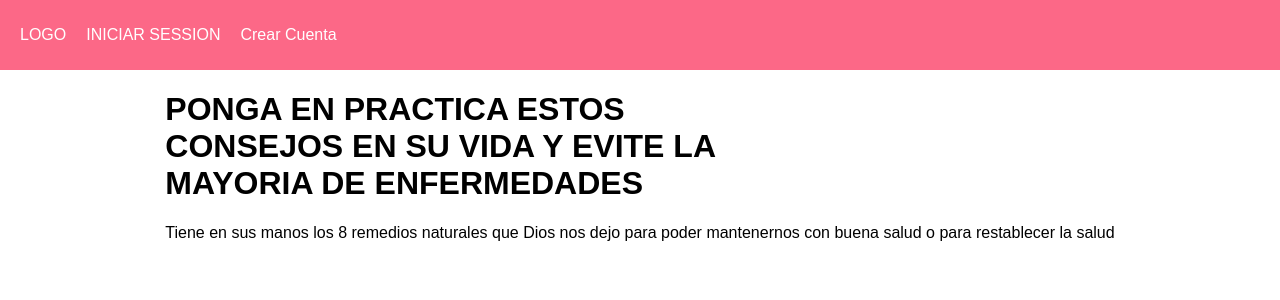
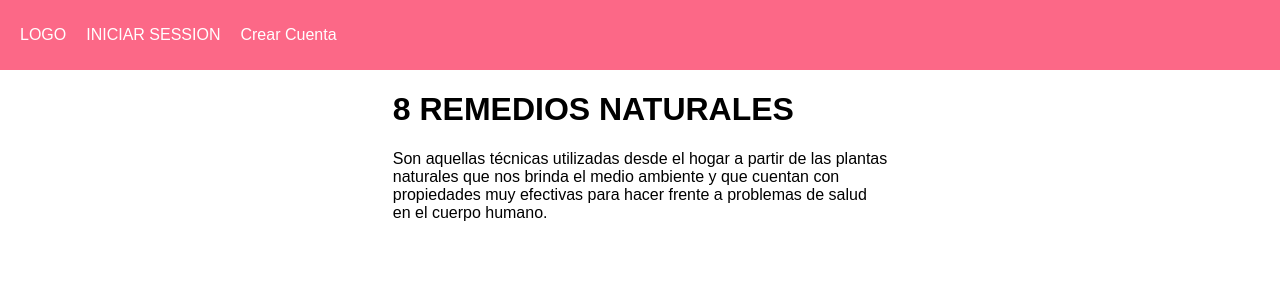
Before and after one commit to anccode/FRONTEND-DE-ENCUESTA, a React (Create React App) app: page /home in a window 1280 px wide. Shown: the top 300 px of the page. Built offline with nearby package versions, Linux system fonts and the light colour scheme; no server answers.

Commit message:
Styles Home

```diff
--- /dev/null
+++ b/src/estilos/Home.css
@@ -0,0 +1,5 @@
+.home {
+
+        font: size 30px;
+
+}
--- a/src/estilos/index.css
+++ b/src/estilos/index.css
@@ -25,8 +25,8 @@
  padding-top:20px;
 }
  Button{
-    color: black !important ;
-    border-color: black !important;
+    color: black  ;
+    border-color: black ;
 }
 .image img{
     width: 90%;
--- a/src/pages/Home.js
+++ b/src/pages/Home.js
@@ -1,19 +1,20 @@
 import React from "react";
+import "../estilos/Home.css";
 
 function Home() {
   return (
-    <div>
-      <h1>
-        PONGA EN PRACTICA ESTOS <br />
-        CONSEJOS EN SU VIDA Y EVITE LA
-        <br />
-        MAYORIA DE ENFERMEDADES
-      </h1>
+    <div class="home">
+      <h1 class="texto">8 REMEDIOS NATURALES</h1>
+      <p>
+      Son aquellas técnicas utilizadas desde el hogar a partir de las plantas<br />
+        naturales que nos brinda el medio ambiente y que cuentan con <br />
+       propiedades muy efectivas para hacer frente a problemas de salud <br />
+       en el cuerpo humano.<br />
 
-      <p>
-        Tiene en sus manos los 8 remedios naturales que Dios nos dejo para poder
-        mantenernos con buena salud o para restablecer la salud
-      </p>
+
+
+
+          </p>
     </div>
   );
 }
--- a/src/pages/Index.js
+++ b/src/pages/Index.js
@@ -37,6 +37,12 @@ function Index() {
             <Button variant="outlined" >Comenzar ahora</Button>
           </div>
           <div class="image">
+            <div>
+              wdwad
+              dwdw
+
+              dw
+            </div>
             <img src={rn} />
           </div>
         </div>
```
